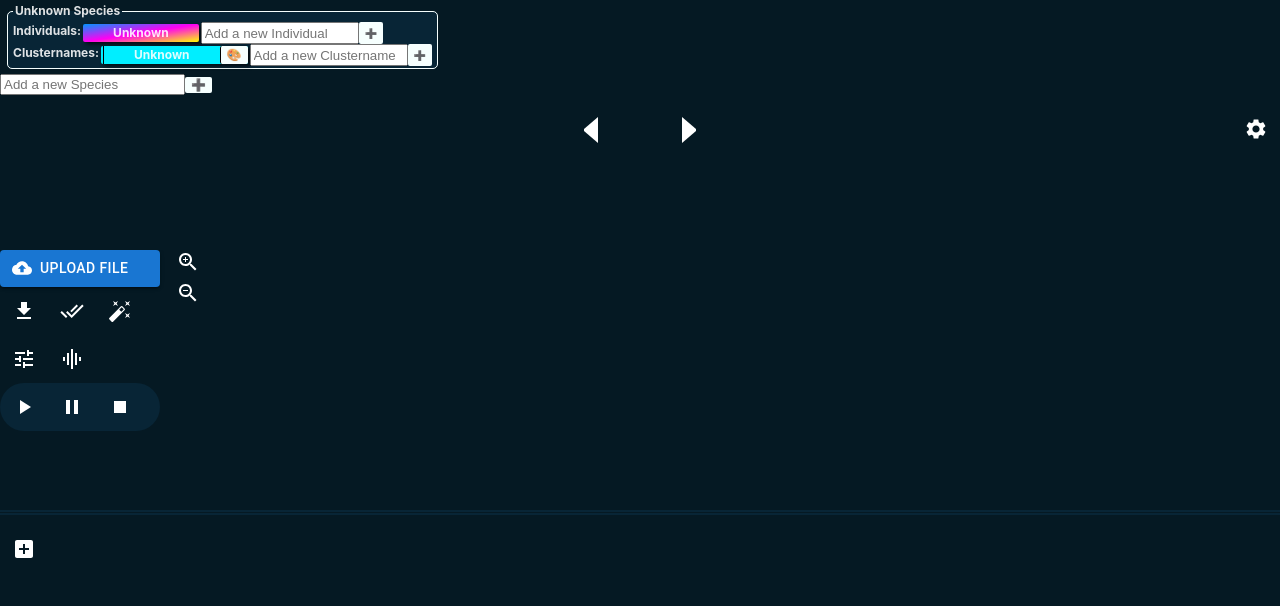
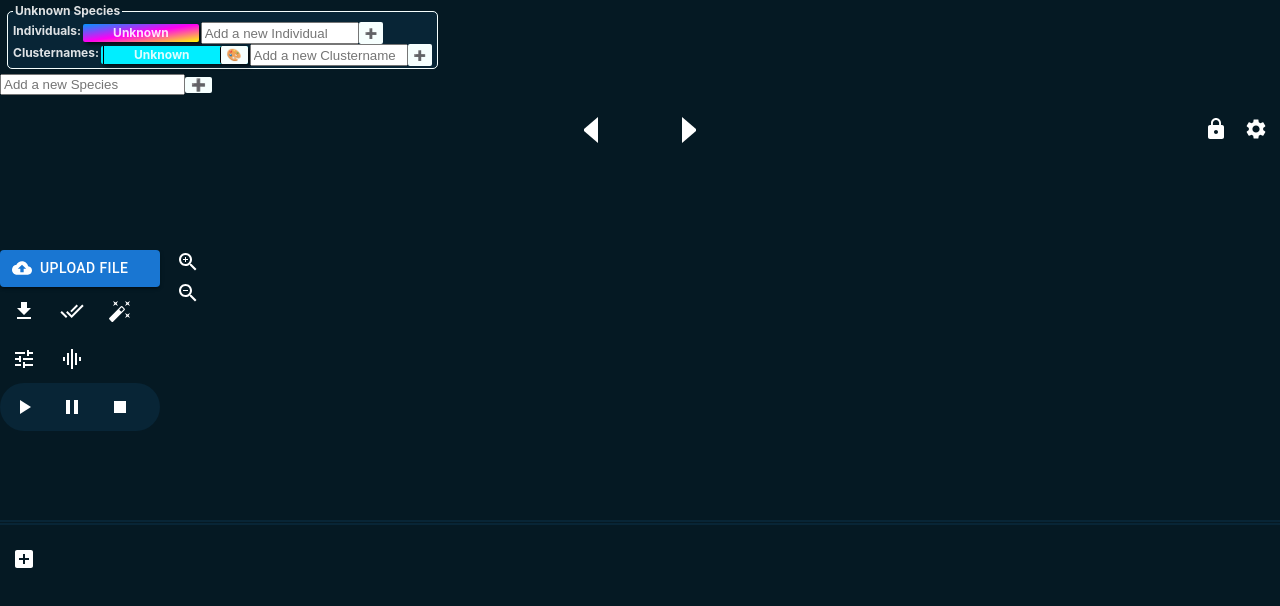
Before and after one commit to nccratliri-ml-wp/vocal-annotation-frontend, a React (Vite) app: page / in a window 1280 px wide. Shown: the top 606 px of the page. Built offline with nearby package versions, Linux system fonts and the light colour scheme; some icons are missing.

Commit message:
Refactored Annotated Area feature

```diff
--- a/src/AnnotationLabels.jsx
+++ b/src/AnnotationLabels.jsx
@@ -15,10 +15,18 @@ import {
     activateClustername,
     deactivateExistingIndividuals,
     deactivateExistingClusternames,
-    checkIfEveryObjectIsInactive
+    checkIfEveryObjectIsInactive,
+    ANNOTATED_AREA_INDIVIDUAL,
+    ANNOTATED_AREA_CLUSTERNAME,
+    ANNOTATED_AREA,
+    ANNOTATED_AREA_COLOR
 } from './species.js'
+import Tooltip from "@material-ui/core/Tooltip";
+import IconButton from "@material-ui/core/IconButton";
+import LockIcon from '@mui/icons-material/Lock';
+import {icon, iconBtn, iconBtnDisabled} from "./styles.js";
 
-function AnnotationLabels ({speciesArray, passSpeciesArrayToApp, passDeletedItemIDToApp}) {
+function AnnotationLabels ({speciesArray, passSpeciesArrayToApp, passDeletedItemIDToApp, strictMode }) {
 
     const [newSpeciesInputFieldText, setNewSpeciesInputFieldText] = useState('')
     const [newIndividualInputFieldTexts, setNewIndividualInputFieldTexts] = useState([])
@@ -55,23 +63,21 @@ function AnnotationLabels ({speciesArray, passSpeciesArrayToApp, passDeletedItem
         const newClustername = new Clustername(nanoid(), UNKNOWN_CLUSTERNAME, DEFAULT_UNKNOWN_CLUSTERNAME_COLOR)
         const newSpecies = new Species(nanoid(),newSpeciesInputFieldText, [newIndividual], [newClustername] )
 
-        modifiedSpeciesArray.push(newSpecies)
+        const insertionIndex = modifiedSpeciesArray.length - 1
+        modifiedSpeciesArray.splice(insertionIndex, 0, newSpecies)
         passSpeciesArrayToApp( modifiedSpeciesArray )
     }
 
-    const deleteSpecies = (selectedID, index) => {
+    const deleteSpecies = (selectedID) => {
         if (!confirm('Deleting this Species will remove any annotations associated with it.')) return
         passDeletedItemIDToApp(selectedID)
-
-        // Check if species is active
-        const wasDeletedSpeciesInactive = checkIfEveryObjectIsInactive(speciesArray[index].individuals)
 
         // Delete Species
         let modifiedSpeciesArray = speciesArray.filter(speciesObject => speciesObject.id !== selectedID)
 
-        // Activate Clusternames and Individual of the last species in modifiedSpeciesArray, but only if the deleted Species was active
-        modifiedSpeciesArray = modifiedSpeciesArray.map((speciesObject, index) => {
-            if (index === modifiedSpeciesArray.length - 1 && !wasDeletedSpeciesInactive) {
+        // Activate Clusternames and Individual of the Unknown Species
+        modifiedSpeciesArray = modifiedSpeciesArray.map((speciesObject) => {
+            if (speciesObject.name === UNKNOWN_SPECIES) {
                 const updatedIndividuals = activateIndividual(speciesObject.individuals, UNKNOWN_INDIVIDUAL)
                 const updatedClusternames = activateClustername(speciesObject.clusternames, UNKNOWN_CLUSTERNAME)
                 return new Species(
@@ -255,9 +261,10 @@ function AnnotationLabels ({speciesArray, passSpeciesArrayToApp, passDeletedItem
                 // Activate selected individual, deactivate all others
                 const updatedIndividuals = activateIndividual(speciesObject.individuals, selectedIndividual.name)
 
-                // Activate Unknown clustername, only if all other clusternames are inactive (this happens when the user switches species)
+                // Activate Unknown clustername or Annotated Area clustername, only if all other clusternames are inactive (this happens when the user switches species)
+                const fallbackClustername = speciesObject.name === ANNOTATED_AREA ? ANNOTATED_AREA_CLUSTERNAME : UNKNOWN_CLUSTERNAME
                 const updatedClusternames = checkIfEveryObjectIsInactive(speciesObject.individuals)
-                    ? activateClustername(speciesObject.clusternames, UNKNOWN_CLUSTERNAME)
+                    ? activateClustername(speciesObject.clusternames, fallbackClustername)
                     : speciesObject.clusternames
 
                 return new Species(
@@ -423,9 +430,10 @@ function AnnotationLabels ({speciesArray, passSpeciesArrayToApp, passDeletedItem
                 // Activate selected clustername, deactivate all others
                 const updatedClusternames = activateClustername(speciesObject.clusternames, selectedClustername.name)
 
-                // Activate Unknown individual, only if all other Individuals are inactive (this happens when the user switches species)
+                // Activate Unknown individual or Annotated Area Individual, only if all other Individuals are inactive (this happens when the user switches species)
+                const fallbackIndividual = speciesObject.name === ANNOTATED_AREA ? ANNOTATED_AREA_INDIVIDUAL : UNKNOWN_INDIVIDUAL
                 const updatedIndividuals = checkIfEveryObjectIsInactive(speciesObject.individuals)
-                    ? activateIndividual(speciesObject.individuals, UNKNOWN_INDIVIDUAL)
+                    ? activateIndividual(speciesObject.individuals, fallbackIndividual)
                     : speciesObject.individuals
 
                 return new Species(
@@ -526,7 +534,28 @@ function AnnotationLabels ({speciesArray, passSpeciesArrayToApp, passDeletedItem
 
             <div id='annotation-labels-menu'>
                 {
-                    speciesArray.map( (species, index) =>
+                    speciesArray.map( (species, index) => {
+
+                        // Render Annotated Area Button in a different format
+                        if (species.name === ANNOTATED_AREA){
+                            return (
+                                <div id='annotated-area-button-container'>
+                                    <Tooltip title='Mark Annotated Area'>
+                                        <IconButton style={strictMode ? iconBtnDisabled : iconBtn}
+                                                    disabled={strictMode}
+                                                    onClick={ () => handleClickIndividual(species.id, species.individuals[0]) }
+                                        >
+                                            <LockIcon
+                                                style={{...icon, ...(species.individuals[0].isActive && {color: ANNOTATED_AREA_COLOR})}}
+                                            />
+                                        </IconButton>
+                                    </Tooltip>
+                                </div>
+                            )
+                        }
+
+                        // Render all other species
+                        return (
                             <fieldset
                                 id={species.id}
                                 key={species.id}
@@ -534,22 +563,24 @@ function AnnotationLabels ({speciesArray, passSpeciesArrayToApp, passDeletedItem
                             >
                                 <legend>
                                     {species.name}
-                                {species.name !== UNKNOWN_SPECIES && <button className='edit-species-btn' onClick={() => editSpecies(species.id)}>✏️</button>}
-                                {species.name !== UNKNOWN_SPECIES && <button className='delete-species-btn' onClick={() => deleteSpecies(species.id, index)}>🗑️</button>}
+                                    {species.name !== UNKNOWN_SPECIES && <button className='edit-species-btn'
+                                                                                 onClick={() => editSpecies(species.id)}>✏️</button>}
+                                    {species.name !== UNKNOWN_SPECIES && <button className='delete-species-btn'
+                                                                                 onClick={() => deleteSpecies(species.id)}>🗑️</button>}
                                 </legend>
 
                                 <div className='individual-btn-container'>
                                     Individuals:
                                     {
-                                    species.individuals.map( individual =>
+                                        species.individuals.map(individual =>
                                             <div
                                                 key={individual.id}
                                                 className='individual-btn'
                                                 isactive={individual.isActive.toString()}>
                                                 <div
                                                     className='individual-btn-name'
-                                                onClick={ () => handleClickIndividual(species.id, individual) }
-                                                onContextMenu={ (event) => deleteIndividual(event, species.id, individual)}
+                                                    onClick={() => handleClickIndividual(species.id, individual)}
+                                                    onContextMenu={(event) => deleteIndividual(event, species.id, individual)}
                                                 >
                                                     {individual.name}
                                                 </div>
@@ -557,8 +588,8 @@ function AnnotationLabels ({speciesArray, passSpeciesArrayToApp, passDeletedItem
                                                     individual.name !== UNKNOWN_INDIVIDUAL &&
                                                     <button
                                                         className='edit-name-btn'
-                                                    onClick={ () => editIndividual(species.id, individual) }
-                                                    onContextMenu={ (event) => event.preventDefault() }
+                                                        onClick={() => editIndividual(species.id, individual)}
+                                                        onContextMenu={(event) => event.preventDefault()}
                                                     >
                                                         ✏️
                                                     </button>
@@ -566,7 +597,8 @@ function AnnotationLabels ({speciesArray, passSpeciesArrayToApp, passDeletedItem
                                             </div>
                                         )
                                     }
-                                <form className='individual-form' onSubmit={ (event) => addNewIndividual(event,species.id, index) }>
+                                    <form className='individual-form'
+                                          onSubmit={(event) => addNewIndividual(event, species.id, index)}>
                                         <input
                                             className='individual-input-field'
                                             type='text'
@@ -575,7 +607,7 @@ function AnnotationLabels ({speciesArray, passSpeciesArrayToApp, passDeletedItem
                                             title='No commas allowed. Max length 30 characters'
                                             value={newIndividualInputFieldTexts[index] || ''}
                                             placeholder='Add a new Individual'
-                                        onChange={ (event) => handleIndividualInputChange(event, index) }
+                                            onChange={(event) => handleIndividualInputChange(event, index)}
                                         />
                                         <button className='add-individual-btn'>➕</button>
                                     </form>
@@ -584,28 +616,28 @@ function AnnotationLabels ({speciesArray, passSpeciesArrayToApp, passDeletedItem
                                 <div className='clustername-btn-container'>
                                     Clusternames:
                                     {
-                                    species.clusternames.map( clustername =>
+                                        species.clusternames.map(clustername =>
                                             <div
                                                 key={clustername.id}
                                                 className='clustername-btn'
                                                 style={{
                                                     borderLeft: `2px solid ${clustername.color}`,
-                                                backgroundColor: clustername.isActive? clustername.color : INACTIVE_BUTTON_COLOR
+                                                    backgroundColor: clustername.isActive ? clustername.color : INACTIVE_BUTTON_COLOR
                                                 }}
                                                 isactive={clustername.isActive.toString()}
                                             >
                                                 <div
                                                     className='clustername-btn-name'
                                                     isactive={clustername.isActive.toString()}
-                                                onClick={ () => handleClickClustername(species.id, clustername) }
-                                                onContextMenu={ (event) => deleteClustername(event, species.id, clustername)}
+                                                    onClick={() => handleClickClustername(species.id, clustername)}
+                                                    onContextMenu={(event) => deleteClustername(event, species.id, clustername)}
                                                 >
                                                     {clustername.name}
                                                 </div>
                                                 <button
                                                     className='colorwheel-btn'
-                                                onClick={ () => toggleColorwheel(species.id, clustername) }
-                                                onContextMenu={ (event) => event.preventDefault() }
+                                                    onClick={() => toggleColorwheel(species.id, clustername)}
+                                                    onContextMenu={(event) => event.preventDefault()}
                                                 >
                                                     🎨️
                                                 </button>
@@ -615,13 +647,13 @@ function AnnotationLabels ({speciesArray, passSpeciesArrayToApp, passDeletedItem
                                                         toggleColorwheel={toggleColorwheel}
                                                         passChosenColorToAnnotationLabels={passChosenColorToAnnotationLabels}
                                                         selectedID={species.id}
-                                                    selectedClustername={clustername} />}
+                                                        selectedClustername={clustername}/>}
                                                 {
                                                     clustername.name !== UNKNOWN_CLUSTERNAME &&
                                                     <button
                                                         className='edit-name-btn'
-                                                    onClick={ () => editClustername(species.id, clustername) }
-                                                    onContextMenu={ (event) => event.preventDefault() }
+                                                        onClick={() => editClustername(species.id, clustername)}
+                                                        onContextMenu={(event) => event.preventDefault()}
                                                     >
                                                         ✏️
                                                     </button>
@@ -629,7 +661,8 @@ function AnnotationLabels ({speciesArray, passSpeciesArrayToApp, passDeletedItem
                                             </div>
                                         )
                                     }
-                                <form className='clustername-form' onSubmit={ (event) => addNewClustername(event,species.id, index) }>
+                                    <form className='clustername-form'
+                                          onSubmit={(event) => addNewClustername(event, species.id, index)}>
                                         <input
                                             className='clustername-input-field'
                                             type='text'
@@ -638,13 +671,15 @@ function AnnotationLabels ({speciesArray, passSpeciesArrayToApp, passDeletedItem
                                             title='No commas allowed. Max length 30 characters'
                                             value={newClusternameInputFieldTexts[index] || ''}
                                             placeholder='Add a new Clustername'
-                                        onChange={ (event) => handleClusternameInputChange(event, index) }
+                                            onChange={(event) => handleClusternameInputChange(event, index)}
                                         />
                                         <button className='add-clustername-btn'>➕</button>
                                     </form>
                                 </div>
 
                             </fieldset>
+                            )
+                        }
                     )
                 }
             </div>
--- a/src/App.jsx
+++ b/src/App.jsx
@@ -11,6 +11,10 @@ import {
     UNKNOWN_INDIVIDUAL,
     UNKNOWN_CLUSTERNAME,
     DEFAULT_UNKNOWN_CLUSTERNAME_COLOR,
+    ANNOTATED_AREA,
+    ANNOTATED_AREA_INDIVIDUAL,
+    ANNOTATED_AREA_CLUSTERNAME,
+    ANNOTATED_AREA_COLOR,
     Species,
     Individual,
     Clustername
@@ -28,11 +32,18 @@ function App() {
     const [importedLabels, setImportedLabels] = useState([]);
 
     const [speciesArray, setSpeciesArray] = useState(() => {
-        const newIndividual = new Individual(nanoid(), UNKNOWN_INDIVIDUAL, 0)
+
+        const annotatedAreaIndividual = new Individual(nanoid(), ANNOTATED_AREA_INDIVIDUAL)
+        const annotatedAreaClustername = new Clustername(nanoid(), ANNOTATED_AREA_CLUSTERNAME, ANNOTATED_AREA_COLOR)
+        annotatedAreaIndividual.isActive = false
+        annotatedAreaClustername.isActive = false
+        const annotatedAreaLabel = new Species(nanoid(), ANNOTATED_AREA, [annotatedAreaIndividual],  [annotatedAreaClustername])
+
+        const newIndividual = new Individual(nanoid(), UNKNOWN_INDIVIDUAL)
         const newClustername = new Clustername(nanoid(), UNKNOWN_CLUSTERNAME, DEFAULT_UNKNOWN_CLUSTERNAME_COLOR)
         const newSpecies = new Species(nanoid(),UNKNOWN_SPECIES, [newIndividual], [newClustername] )
 
-        return [newSpecies]
+        return [newSpecies, annotatedAreaLabel]
     })
 
     const [deletedItemID, setDeletedItemID] = useState(null)
@@ -323,6 +334,7 @@ function App() {
                 speciesArray={speciesArray}
                 passSpeciesArrayToApp={passSpeciesArrayToApp}
                 passDeletedItemIDToApp={passDeletedItemIDToApp}
+                strictMode={strictMode}
             />
             <div className='controls-container'>
                 <button
@@ -345,9 +357,11 @@ function App() {
             >
             </div>
             <div id='open-global-config-btn'>
-                <IconButton onClick={ () => setShowGlobalConfigWindow(true)}>
-                    <SettingsIcon style={icon} />
-                </IconButton>
+                <Tooltip title='Open Global Configurations'>
+                    <IconButton onClick={ () => setShowGlobalConfigWindow(true)}>
+                        <SettingsIcon style={icon} />
+                    </IconButton>
+                </Tooltip>
             </div>
             <div
                 id='all-tracks'
--- a/src/Parameters.jsx
+++ b/src/Parameters.jsx
@@ -84,7 +84,7 @@ function Parameters(
             >
                 <div className='close-btn-container'>
                     <button className='close-btn' onClick={ () => passShowLocalConfigWindowToScalableSpec(false) }>✖</button>
-                    <p className='window-header'>Track Configurations</p>
+                    <p className='window-header'>Track Parameters</p>
                 </div>
 
                 <div className={'local-config-window-label'}>
@@ -104,7 +104,7 @@ function Parameters(
                             <input
                                 type="number"
                                 value={nfft}
-                                min={0}
+                                min={5}
                                 disabled={strictMode}
                                 onChange={handleNFftInputChange}
                                 onKeyPress={excludeNonDigits}
@@ -132,7 +132,7 @@ function Parameters(
                             <input
                                 type="number"
                                 value={binsPerOctave}
-                                min={0}
+                                min={25}
                                 disabled={strictMode}
                                 onChange={handleBinsPerOctaveInputChange}
                                 onKeyPress={excludeNonDigits}
--- a/src/ScalableSpec.jsx
+++ b/src/ScalableSpec.jsx
@@ -16,11 +16,12 @@ import TuneIcon from '@mui/icons-material/Tune';
 import GraphicEqIcon from '@mui/icons-material/GraphicEq';
 import {nanoid} from "nanoid";
 import {Label} from "./label.js"
-import {iconBtn, iconBtnSmall, freqBtn, icon, iconSmall, iconBtnDisabled, iconBtnSmallDisabled} from "./styles.js"
+import {freqBtn, icon, iconBtn, iconBtnDisabled, iconBtnSmall, iconSmall} from "./styles.js"
 import Export from "./Export.jsx";
 import LocalFileUpload from "./LocalFileUpload.jsx";
 import Parameters from "./Parameters.jsx"
 import LabelWindow from "./LabelWindow.jsx";
+import {ANNOTATED_AREA} from "./species.js";
 
 // Classes
 
@@ -1045,7 +1046,8 @@ function ScalableSpec(
             ctx.font = `${12}px sans-serif`
             ctx.fillText(speciesObj.name, xSpeciesName, ySpeciesName)
 
-            // Draw line separating Species
+            // Draw line separating Species, except for the last one (Annotated Area)
+            if (speciesObj.name === ANNOTATED_AREA) continue
             const x1 = 0
             const x2 = cvs.width
             const y = (i - 1) * HEIGHT_BETWEEN_INDIVIDUAL_LINES + 2
@@ -1056,10 +1058,6 @@ function ScalableSpec(
             ctx.stroke()
         }
 
-        const text = '🔒'
-        const textWidth = ctx.measureText(text).width
-        const x = cvs.width - textWidth - 5
-        ctx.fillText(text, x, cvs.height)
     }
 
     /* ++++++++++++++++++ Label manipulation methods ++++++++++++++++++ */
@@ -1623,7 +1621,7 @@ function ScalableSpec(
         const whisperObjects = response.data.labels
 
         const whisperLabels = whisperObjects.map( obj => {
-            const newLabel = new Label(
+            return new Label(
                 nanoid(),
                 obj.onset,
                 obj.offset,
@@ -1636,14 +1634,14 @@ function ScalableSpec(
                 null,
                 DEFAULT_LABEL_COLOR
             )
-
-            return newLabel
         })
 
         setLabels(prevState => [...prevState, ...whisperLabels] )
         setWhisperSegIsLoading(false)
     }
 
+
+    /* ++++++++++++++++++ Submit Annotations ++++++++++++++++++ */
     const submitAnnotations = async () => {
         const path = import.meta.env.VITE_BACKEND_SERVICE_ADDRESS+'post-annotations'
 
@@ -1998,7 +1996,7 @@ function ScalableSpec(
                         className='individuals-canvas'
                         ref={individualsCanvasRef}
                         width={200}
-                        height={numberOfIndividuals * HEIGHT_BETWEEN_INDIVIDUAL_LINES + 15}
+                        height={numberOfIndividuals * HEIGHT_BETWEEN_INDIVIDUAL_LINES}
                     />
                 </div>
 
@@ -2027,7 +2025,7 @@ function ScalableSpec(
                         className='label-canvas'
                         ref={labelCanvasRef}
                         width={parent.innerWidth - 200}
-                        height={numberOfIndividuals * HEIGHT_BETWEEN_INDIVIDUAL_LINES + HEIGHT_BETWEEN_INDIVIDUAL_LINES}
+                        height={numberOfIndividuals * HEIGHT_BETWEEN_INDIVIDUAL_LINES}
                         onMouseDown={handleLMBDown}
                         onMouseUp={handleMouseUp}
                         onContextMenu={handleRightClick}
--- a/src/index.css
+++ b/src/index.css
@@ -52,6 +52,7 @@ html, body {
 
 .track-container{
   display: flex;
+  padding: 0 0 10px 0;
   margin: 0 0 10px 0;
   border-bottom: 5px double #082536;
 }
@@ -238,6 +239,16 @@ html, body {
   position: fixed;
   margin: 30px 0 0 0;
 }
+
+/* -------------------------- Colorwheel -------------------------- */
+
+#annotated-area-button-container{
+  position: absolute;
+  z-index: 3;
+  top: 105px;
+  right: 40px;
+}
+
 
 /* -------------------------- Global Config Window -------------------------- */
 
--- a/src/species.js
+++ b/src/species.js
@@ -4,6 +4,10 @@ const UNKNOWN_CLUSTERNAME = 'Unknown'
 const DEFAULT_CLUSTERNAME_COLOR = '#36ff00'
 const DEFAULT_UNKNOWN_CLUSTERNAME_COLOR = '#00EEFF'
 const INACTIVE_BUTTON_COLOR = '#626262'
+const ANNOTATED_AREA = 'Annotated Area'
+const ANNOTATED_AREA_INDIVIDUAL = '🔒'
+const ANNOTATED_AREA_CLUSTERNAME = 'Annotated Area'
+const ANNOTATED_AREA_COLOR = '#296c16'
 
 class Species {
     constructor(id, name, individuals, clusternames) {
@@ -87,6 +91,10 @@ export {
     DEFAULT_CLUSTERNAME_COLOR,
     DEFAULT_UNKNOWN_CLUSTERNAME_COLOR,
     INACTIVE_BUTTON_COLOR,
+    ANNOTATED_AREA,
+    ANNOTATED_AREA_INDIVIDUAL,
+    ANNOTATED_AREA_CLUSTERNAME,
+    ANNOTATED_AREA_COLOR,
     Species,
     Individual,
     Clustername,
--- a/src/styles.js
+++ b/src/styles.js
@@ -49,5 +49,5 @@ export {
     globalControlsBtnDisabled,
     freqBtn,
     icon,
-    iconSmall
+    iconSmall,
 }
```
Also changed, not shown: src/LabelWindow.jsx (+12 -2 lines). Lines whose indentation alone changed are shown as unchanged.
